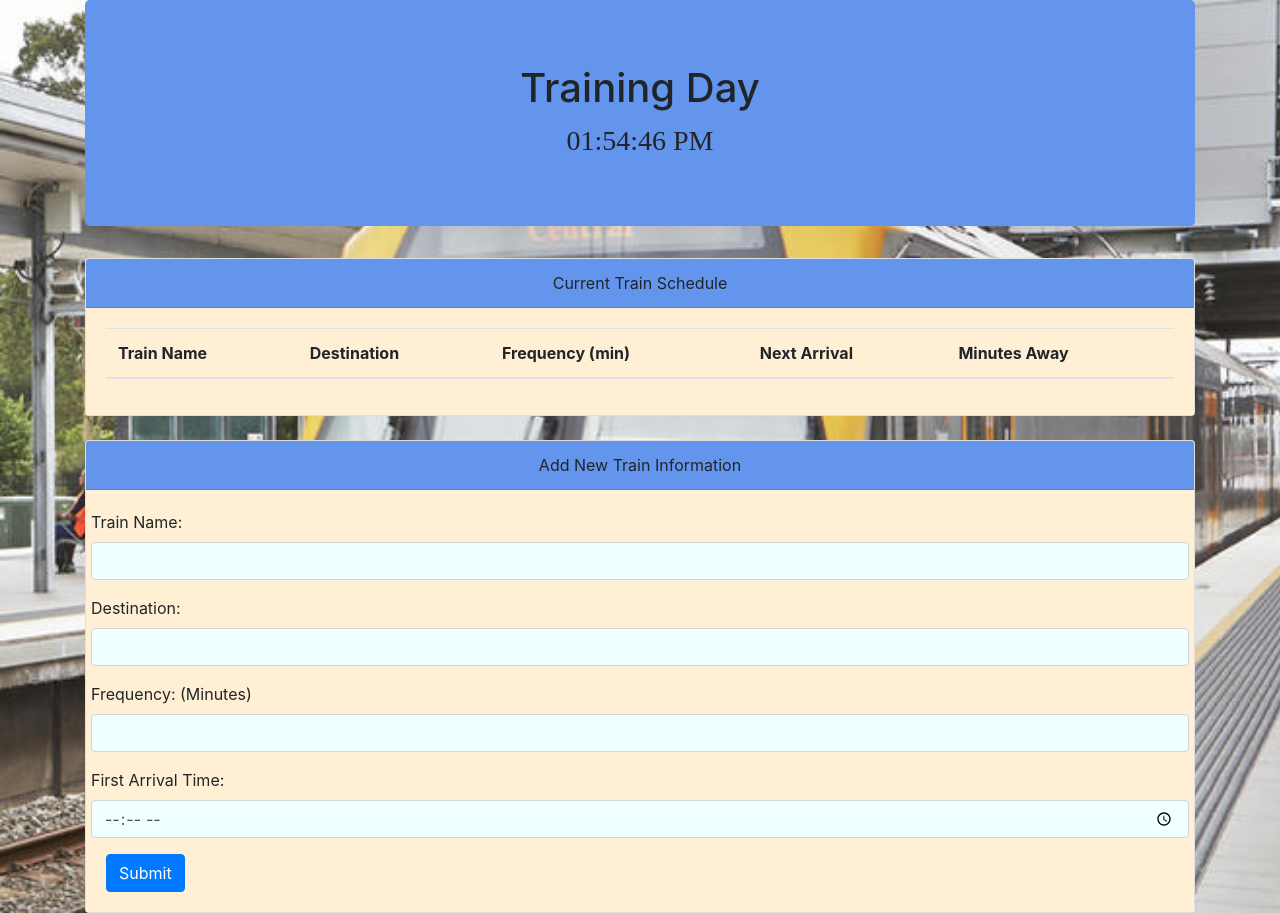
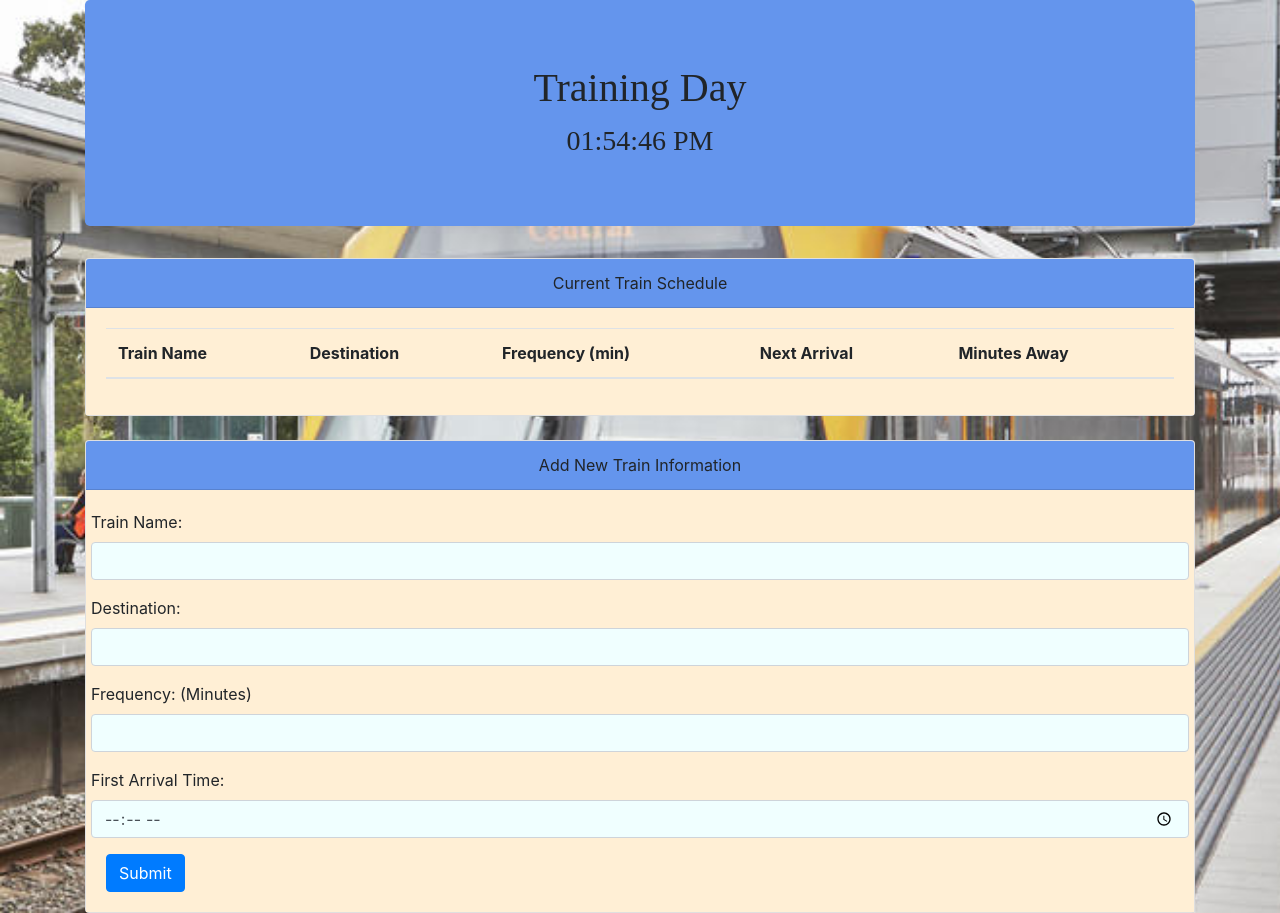
Before and after one commit to GQuinn1011/Firebase-Train-Schedule, a plain HTML site: page index.html in a window 1280 px wide. Drawn offline with nearby package versions, Linux system fonts and the light colour scheme; no server answers.

Commit message:
added more font.

```diff
--- a/assets/css/style.css
+++ b/assets/css/style.css
@@ -1,6 +1,5 @@
 .train-schedule {
     font-family: DS-DIGITAL;
-    /* font-family: Solari; */
     font-size: 20px;
 }
 
@@ -17,6 +16,7 @@ body {
 
 .jumbotron {
     background: cornflowerblue;
+    font-family: Solari;
 }
 
 .card-header {
```
